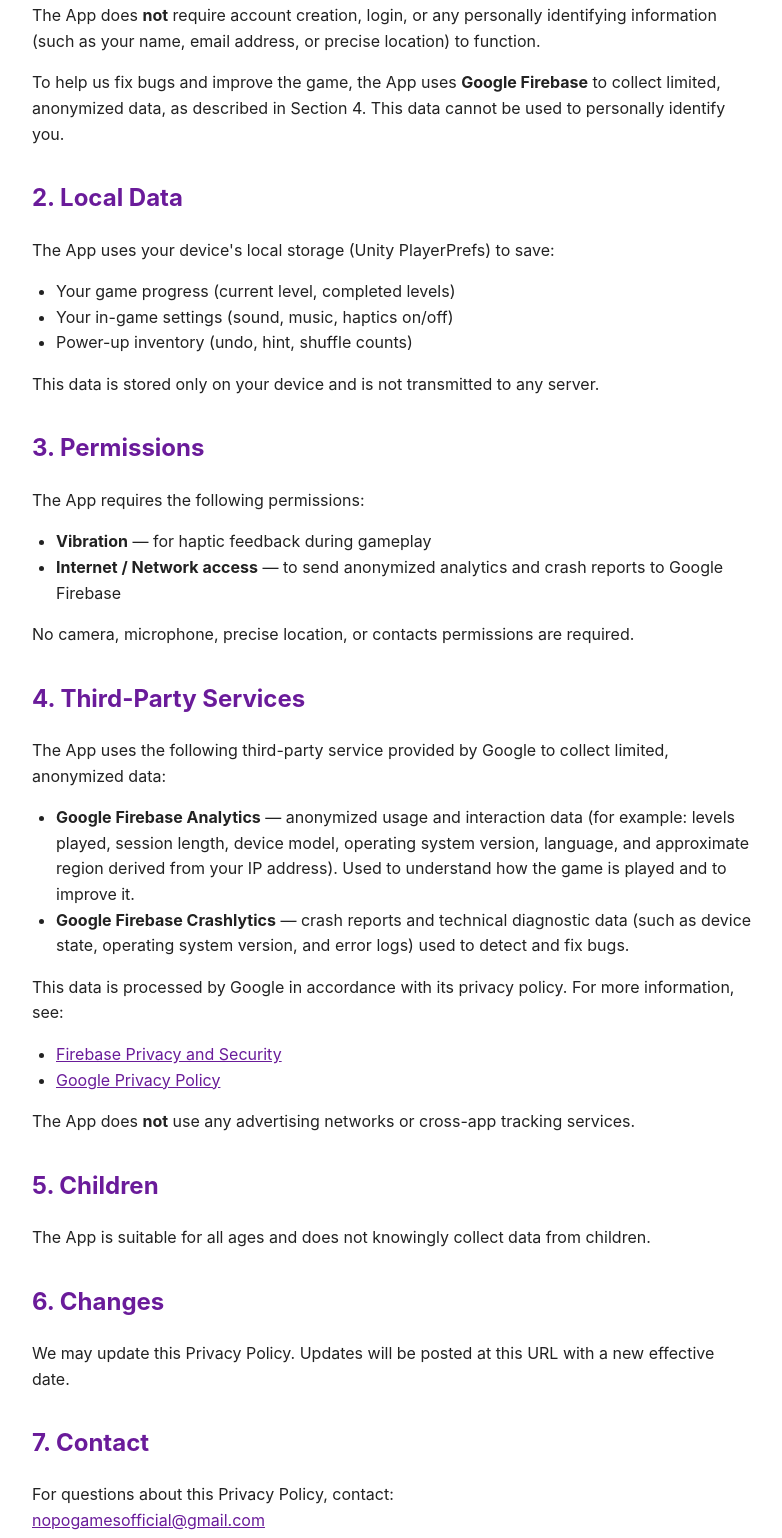
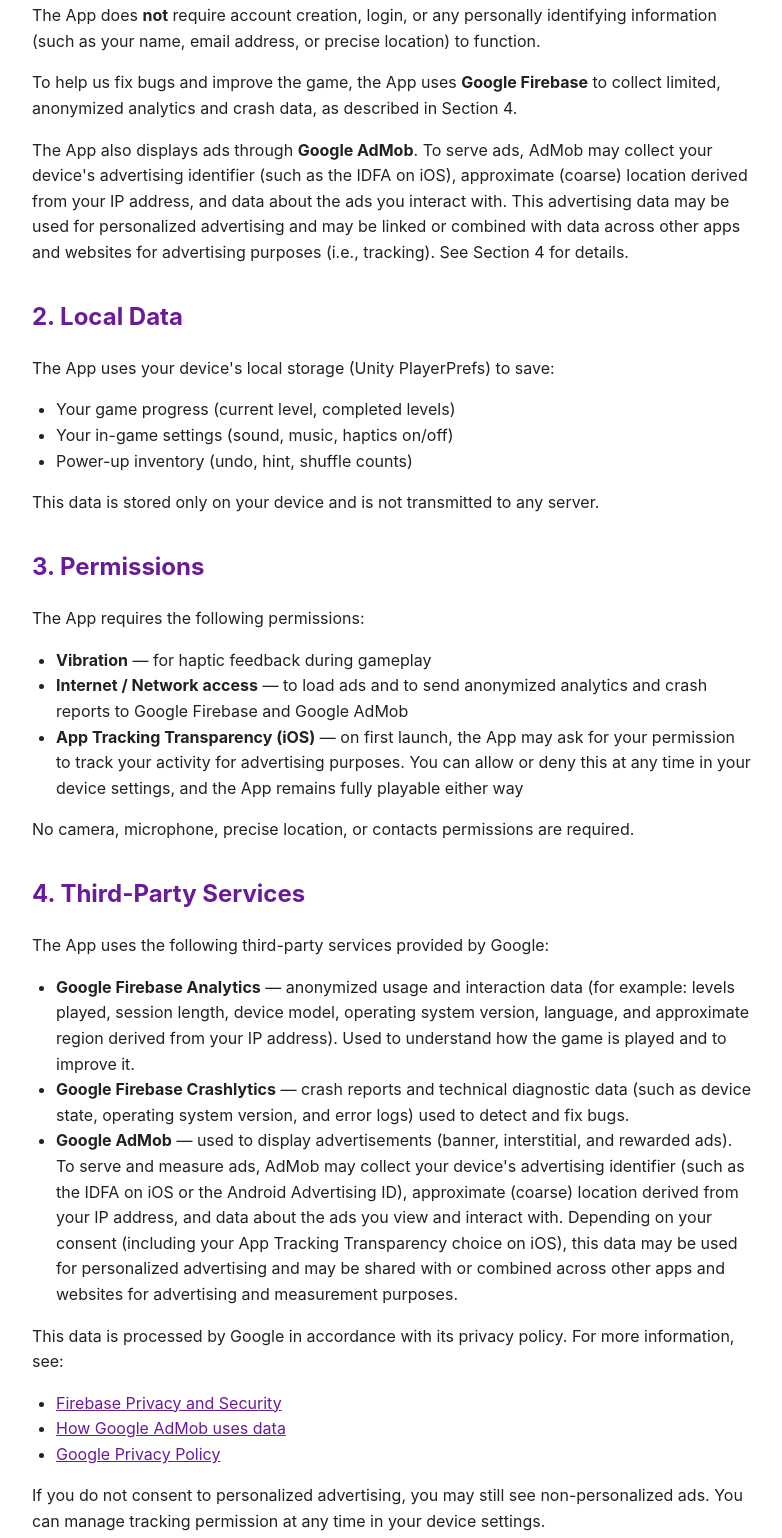
Before and after one commit to nopogamesofficial/water-sort-privacy, a plain HTML site: page index.html in a window 1280 px wide. Shown: the part 354-1892 px from the top of the page, without its empty margins (248-1030 px from the left). Drawn offline with Linux system fonts and the light colour scheme.

Commit message:
Add files via upload

```diff
--- a/index.html
+++ b/index.html
@@ -29,7 +29,8 @@
 
 <h2>1. Data Collection</h2>
 <p>The App does <strong>not</strong> require account creation, login, or any personally identifying information (such as your name, email address, or precise location) to function.</p>
-<p>To help us fix bugs and improve the game, the App uses <strong>Google Firebase</strong> to collect limited, anonymized data, as described in Section 4. This data cannot be used to personally identify you.</p>
+<p>To help us fix bugs and improve the game, the App uses <strong>Google Firebase</strong> to collect limited, anonymized analytics and crash data, as described in Section 4.</p>
+<p>The App also displays ads through <strong>Google AdMob</strong>. To serve ads, AdMob may collect your device's advertising identifier (such as the IDFA on iOS), approximate (coarse) location derived from your IP address, and data about the ads you interact with. This advertising data may be used for personalized advertising and may be linked or combined with data across other apps and websites for advertising purposes (i.e., tracking). See Section 4 for details.</p>
 
 <h2>2. Local Data</h2>
 <p>The App uses your device's local storage (Unity PlayerPrefs) to save:</p>
@@ -44,25 +45,28 @@
 <p>The App requires the following permissions:</p>
 <ul>
   <li><strong>Vibration</strong> — for haptic feedback during gameplay</li>
-  <li><strong>Internet / Network access</strong> — to send anonymized analytics and crash reports to Google Firebase</li>
+  <li><strong>Internet / Network access</strong> — to load ads and to send anonymized analytics and crash reports to Google Firebase and Google AdMob</li>
+  <li><strong>App Tracking Transparency (iOS)</strong> — on first launch, the App may ask for your permission to track your activity for advertising purposes. You can allow or deny this at any time in your device settings, and the App remains fully playable either way</li>
 </ul>
 <p>No camera, microphone, precise location, or contacts permissions are required.</p>
 
 <h2>4. Third-Party Services</h2>
-<p>The App uses the following third-party service provided by Google to collect limited, anonymized data:</p>
+<p>The App uses the following third-party services provided by Google:</p>
 <ul>
   <li><strong>Google Firebase Analytics</strong> — anonymized usage and interaction data (for example: levels played, session length, device model, operating system version, language, and approximate region derived from your IP address). Used to understand how the game is played and to improve it.</li>
   <li><strong>Google Firebase Crashlytics</strong> — crash reports and technical diagnostic data (such as device state, operating system version, and error logs) used to detect and fix bugs.</li>
+  <li><strong>Google AdMob</strong> — used to display advertisements (banner, interstitial, and rewarded ads). To serve and measure ads, AdMob may collect your device's advertising identifier (such as the IDFA on iOS or the Android Advertising ID), approximate (coarse) location derived from your IP address, and data about the ads you view and interact with. Depending on your consent (including your App Tracking Transparency choice on iOS), this data may be used for personalized advertising and may be shared with or combined across other apps and websites for advertising and measurement purposes.</li>
 </ul>
 <p>This data is processed by Google in accordance with its privacy policy. For more information, see:</p>
 <ul>
   <li><a href="https://firebase.google.com/support/privacy">Firebase Privacy and Security</a></li>
+  <li><a href="https://support.google.com/admob/answer/6128543">How Google AdMob uses data</a></li>
   <li><a href="https://policies.google.com/privacy">Google Privacy Policy</a></li>
 </ul>
-<p>The App does <strong>not</strong> use any advertising networks or cross-app tracking services.</p>
+<p>If you do not consent to personalized advertising, you may still see non-personalized ads. You can manage tracking permission at any time in your device settings.</p>
 
 <h2>5. Children</h2>
-<p>The App is suitable for all ages and does not knowingly collect data from children.</p>
+<p>The App is intended for a general audience and is not directed to children under 13. Because the App shows advertising and uses analytics, we do not knowingly collect personal data from children. If you believe a child has provided us data, please contact us and we will delete it.</p>
 
 <h2>6. Changes</h2>
 <p>We may update this Privacy Policy. Updates will be posted at this URL with a new effective date.</p>
```
